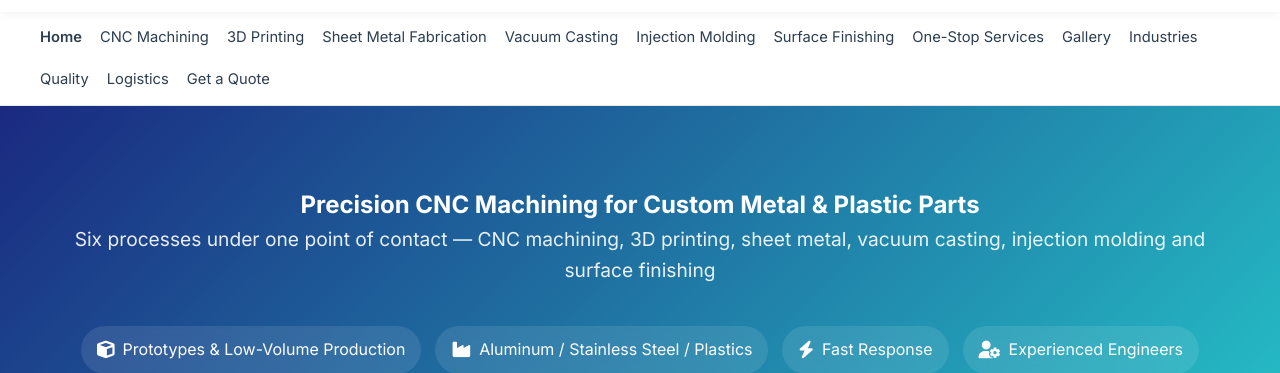
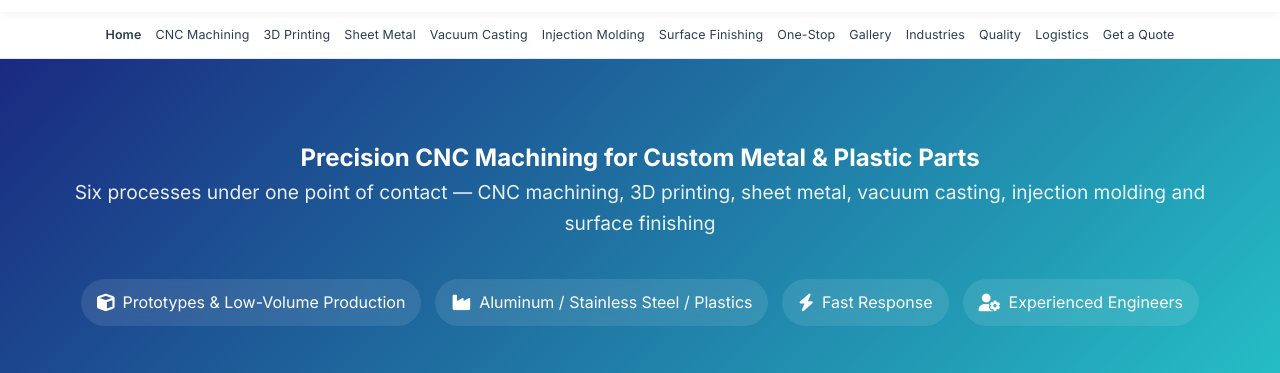
Before and after one commit to rivato-cnc/rivato-cnc-website, a plain HTML site: page public/index.html in a window 1280 px wide. Shown: the part 134-507 px from the top of the page. Drawn offline with Linux system fonts and the light colour scheme.

Commit message:
Update index.html

```diff
--- a/public/index.html
+++ b/public/index.html
@@ -88,6 +88,11 @@
       ]
     }
     </script>
+<style>
+@media (min-width: 993px) {
+    .capabilities-grid { grid-template-columns: repeat(3, 1fr); }
+}
+</style>
 </head>
 <body style="padding-top: 56px;">
     <!-- 新增：顶部固定公司信息栏 -->
@@ -122,21 +127,21 @@
             </a>
         </div>
     </header>
-        <nav style="background:#ffffff; border-bottom:1px solid #e5e9ec;">
-        <div class="container" style="display:flex; flex-wrap:wrap; gap:18px; padding:14px 0; font-size:0.92rem;">
-            <a href="/" style="color:#2c3e50; text-decoration:none; font-weight:600;">Home</a>
-            <a href="cnc-machining" style="color:#2c3e50; text-decoration:none;">CNC Machining</a>
-            <a href="3d-printing" style="color:#2c3e50; text-decoration:none;">3D Printing</a>
-            <a href="sheet-metal-fabrication" style="color:#2c3e50; text-decoration:none;">Sheet Metal Fabrication</a>
-            <a href="vacuum-casting" style="color:#2c3e50; text-decoration:none;">Vacuum Casting</a>
-            <a href="injection-molding" style="color:#2c3e50; text-decoration:none;">Injection Molding</a>
-            <a href="surface-finishing" style="color:#2c3e50; text-decoration:none;">Surface Finishing</a>
-            <a href="one-stop" style="color:#2c3e50; text-decoration:none;">One-Stop Services</a>
-            <a href="gallery" style="color:#2c3e50; text-decoration:none;">Gallery</a>
-            <a href="industries" style="color:#2c3e50; text-decoration:none;">Industries</a>
-            <a href="quality" style="color:#2c3e50; text-decoration:none;">Quality</a>
-            <a href="logistics" style="color:#2c3e50; text-decoration:none;">Logistics</a>
-            <a href="quote-process" style="color:#2c3e50; text-decoration:none;">Get a Quote</a>
+            <nav style="background:#ffffff; border-bottom:1px solid #e5e9ec;">
+        <div class="container nav-inner" style="display:flex; flex-wrap:wrap; align-items:center; justify-content:center; gap:8px 20px; padding:13px 0; font-size:0.84rem; letter-spacing:0.01em;">
+            <a class="nav-link" href="/" style="color:#2c3e50; text-decoration:none;font-weight:600;">Home</a>
+            <a class="nav-link" href="cnc-machining" style="color:#2c3e50; text-decoration:none;">CNC Machining</a>
+            <a class="nav-link" href="3d-printing" style="color:#2c3e50; text-decoration:none;">3D Printing</a>
+            <a class="nav-link" href="sheet-metal-fabrication" style="color:#2c3e50; text-decoration:none;">Sheet Metal</a>
+            <a class="nav-link" href="vacuum-casting" style="color:#2c3e50; text-decoration:none;">Vacuum Casting</a>
+            <a class="nav-link" href="injection-molding" style="color:#2c3e50; text-decoration:none;">Injection Molding</a>
+            <a class="nav-link" href="surface-finishing" style="color:#2c3e50; text-decoration:none;">Surface Finishing</a>
+            <a class="nav-link" href="one-stop" style="color:#2c3e50; text-decoration:none;">One-Stop</a>
+            <a class="nav-link" href="gallery" style="color:#2c3e50; text-decoration:none;">Gallery</a>
+            <a class="nav-link" href="industries" style="color:#2c3e50; text-decoration:none;">Industries</a>
+            <a class="nav-link" href="quality" style="color:#2c3e50; text-decoration:none;">Quality</a>
+            <a class="nav-link" href="logistics" style="color:#2c3e50; text-decoration:none;">Logistics</a>
+            <a class="nav-link" href="quote-process" style="color:#2c3e50; text-decoration:none;">Get a Quote</a>
         </div>
     </nav>
     <!-- 主图区域 -->
@@ -172,7 +177,7 @@
                     <i class="fab fa-whatsapp"></i> Contact via WhatsApp
                 </a>
 
-                <a href="/cdn-cgi/l/email-protection#5d3a3c2f2f3829291d2f342b3c29323e333e733e3230622e283f37383e29600f1b0c786f6d70786f6d2d3c2f29786f6d392f3c2a34333a" class="whatsapp-btn" style="background:#2d6da3; margin-left:12px;">
+                <a href="mailto:garrett@rivatocnc.com" class="whatsapp-btn" style="background:#2d6da3; margin-left:12px;">
                     <i class="fas fa-envelope"></i> Send your drawing
                 </a>
                                 <p class="response-time"><i class="fas fa-clock"></i> Reply within 4–8 working hours (Mon–Fri)</p>
@@ -182,7 +187,7 @@
 
     <section style="background:#1a252f; color:#ffffff; padding:18px 0;">
         <div class="container" style="display:grid; grid-template-columns:repeat(auto-fit, minmax(220px, 1fr)); gap:12px; text-align:center; font-size:0.92rem;">
-            <div><i class="fas fa-ruler-combined" style="color:#2ecc71;"></i> Down to ±0.005 mm on specified features</div>
+            <div><i class="fas fa-ruler-combined" style="color:#2ecc71;"></i> ±0.005 mm on specified features</div>
             <div><i class="fas fa-layer-group" style="color:#2ecc71;"></i> 6 processes, one point of contact</div>
             <div><i class="fas fa-file-circle-check" style="color:#2ecc71;"></i> DFM feedback before the price</div>
             <div><i class="fas fa-clock" style="color:#2ecc71;"></i> Quote in 4–8 working hours</div>
@@ -268,7 +273,7 @@
                         </div>
                         <div class="reason-text">
                             <h4>Experienced Engineering Team</h4>
-                            <p>Founded in January 2026, our engineers bring 10+ years of hands-on CNC machining experience</p>
+                            <p>Our engineering team brings 10+ years of hands-on CNC machining and tooling experience to every project</p>
                         </div>
                     </div>
 
@@ -405,7 +410,7 @@
         <div class="container">
             <h2 style="font-size:1.6rem; margin-bottom:10px;">Send a drawing, get a price</h2>
             <p style="opacity:0.9; margin-bottom:24px;">STEP, IGES, DWG or PDF — with material, quantity, tolerance and finish. Confidential, no minimum order.</p>
-            <a href="/cdn-cgi/l/email-protection#0b6c6a79796e7f7f4b79627d6a7f646865682568646634787e69616e687f36594d5a2e393b262e393b7b6a797f2e393b6f796a7c62656c" style="display:inline-block; background:#2ecc71; color:#fff; padding:14px 30px; border-radius:40px; text-decoration:none; font-weight:600; margin:0 6px 10px;"><i class="fas fa-envelope"></i> Email the drawing</a>
+            <a href="mailto:garrett@rivatocnc.com" style="display:inline-block; background:#2ecc71; color:#fff; padding:14px 30px; border-radius:40px; text-decoration:none; font-weight:600; margin:0 6px 10px;"><i class="fas fa-envelope"></i> Email the drawing</a>
             <a href="https://wa.me/8613798588248?text=Hello%20Rivato%20CNC,%20I%20would%20like%20a%20quote" target="_blank" rel="noopener noreferrer" style="display:inline-block; background:rgba(255,255,255,0.14); border:1px solid rgba(255,255,255,0.5); color:#fff; padding:14px 30px; border-radius:40px; text-decoration:none; font-weight:600; margin:0 6px 10px;"><i class="fab fa-whatsapp"></i> WhatsApp</a>
         </div>
     </section>
@@ -558,7 +563,7 @@
 
             <p style="text-align:center; color:#7f8c8d; font-size:0.9rem; margin-top:30px;">
                 Looking for a CNC machine? Tell us your budget and target parts — we recommend the right equipment:
-                <a href="/cdn-cgi/l/email-protection#5b3c3a29293e2f2f1b29322d3a2f343835387538343664282e39313e382f661815187e696b163a383332353e7e696b12352a2e322922" style="color:#3498db;"><span class="__cf_email__" data-cfemail="cea9afbcbcabbaba8ebca7b8afbaa1ada0ade0ada1a3">[email&#160;protected]</span></a>
+                <a href="mailto:garrett@rivatocnc.com" style="color:#3498db;"><span>garrett@rivatocnc.com</span></a>
             </p>
         </div>
     </section>
@@ -604,7 +609,7 @@
                         </div>
                         <div class="contact-details">
                             <h3>Email</h3>
-                            <a href="/cdn-cgi/l/email-protection#c0a7a1b2b2a5b4b480b2a9b6a1b4afa3aea3eea3afad"><span class="__cf_email__" data-cfemail="96f1f7e4e4f3e2e2d6e4ffe0f7e2f9f5f8f5b8f5f9fb">[email&#160;protected]</span></a>
+                            <a href="mailto:garrett@rivatocnc.com"><span>garrett@rivatocnc.com</span></a>
                         </div>
                     </div>
 
@@ -664,7 +669,7 @@
                     <p>Send us your drawings for evaluation and quotation</p>
 
                     <div class="cta-buttons">
-                        <a href="/cdn-cgi/l/email-protection#f99e988b8b9c8d8db98b908f988d969a979ad79a9694c68a8c9b939c9a8dc4bab7badccbc9b4989a91909790979edccbc9b097888c908b80" class="btn-primary">
+                        <a href="mailto:garrett@rivatocnc.com" class="btn-primary">
                             <i class="fas fa-paper-plane"></i> Send Email
                         </a>
                         <a href="https://wa.me/8613798588248?text=Hello%20Rivato%20CNC,%20I%20have%20a%20project%20inquiry"
@@ -711,7 +716,6 @@
                     <div style="margin-top:22px; padding-top:18px; border-top:1px solid #2c3e50; text-align:left; font-size:0.82rem; line-height:1.9; color:#95a5a6;">
                         <p><strong style="color:#bdc3c7;">Registered Company:</strong> Shenzhen Rivato Precision Machinery Technology Co., Ltd.（深圳市瑞瓦托精密机械科技有限公司）· Trading as Rivato CNC</p>
                         <p><strong style="color:#bdc3c7;">Unified Social Credit Code:</strong> 91440300MAK6W4370L</p>
-                        <p><strong style="color:#bdc3c7;">Founded:</strong> January 2026</p>
                         <p><strong style="color:#bdc3c7;">Registered Address:</strong> Room 303-2, No. 11 Nandong New Village, Huangpu Community, Xinqiao Subdistrict, Bao'an District, Shenzhen, Guangdong Province, P.R. China</p>
                         <p><strong style="color:#bdc3c7;">Customs Registration:</strong> Import &amp; Export Goods Consignee/Consignor (Fuzhong Customs) — verifiable at credit.customs.gov.cn</p>
                         <div style="display:flex; gap:16px; margin-top:14px; flex-wrap:wrap; justify-content:center;">
@@ -729,6 +733,6 @@
             </div>
         </div>
     </footer>
-<script data-cfasync="false" src="/cdn-cgi/scripts/5c5dd728/cloudflare-static/email-decode.min.js"></script><script type="module" src="https://static.cloudflareinsights.com/beacon.min.js/vce701823e78c4301a35b7e07294d87301792088814092" integrity="sha512-UKNk8GbxkABxKcXYuLkO16EleLGUkcvJWtpSNmExE0Too3ZaFAxTscNWEc1OdAv5/BikHawapSCaiD2XCmp+Bw==" data-cf-beacon='{"version":"2024.11.0","token":"8540614c4d524f2cbc460d18b1746c0f","r":1,"spa":2}' crossorigin="anonymous"></script>
+<script type="module" src="https://static.cloudflareinsights.com/beacon.min.js/vce701823e78c4301a35b7e07294d87301792088814092" integrity="sha512-UKNk8GbxkABxKcXYuLkO16EleLGUkcvJWtpSNmExE0Too3ZaFAxTscNWEc1OdAv5/BikHawapSCaiD2XCmp+Bw==" data-cf-beacon='{"version":"2024.11.0","token":"8540614c4d524f2cbc460d18b1746c0f","r":1,"spa":2}' crossorigin="anonymous"></script>
 </body>
 </html>
```
